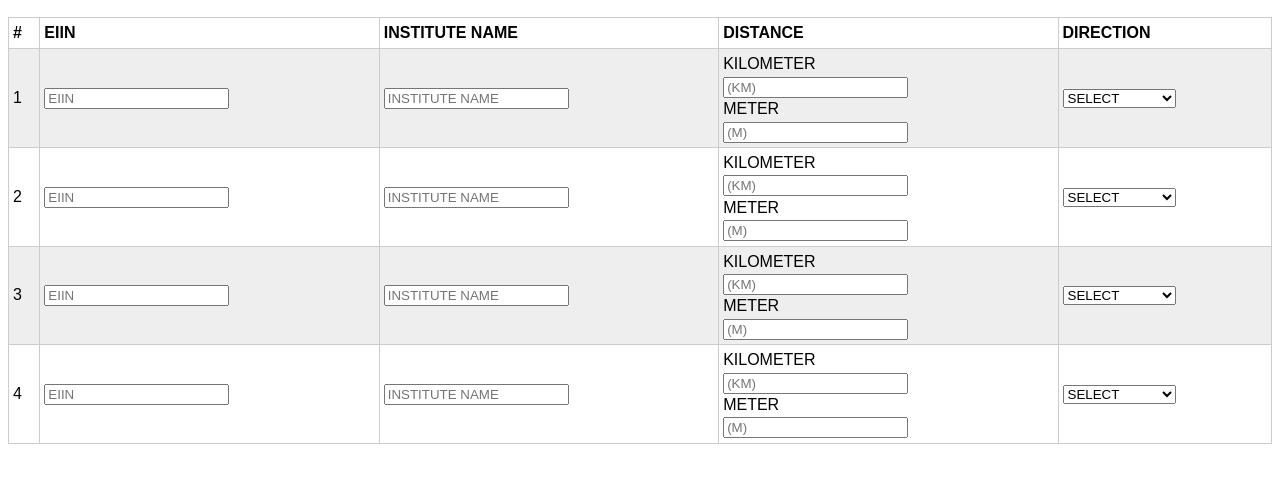
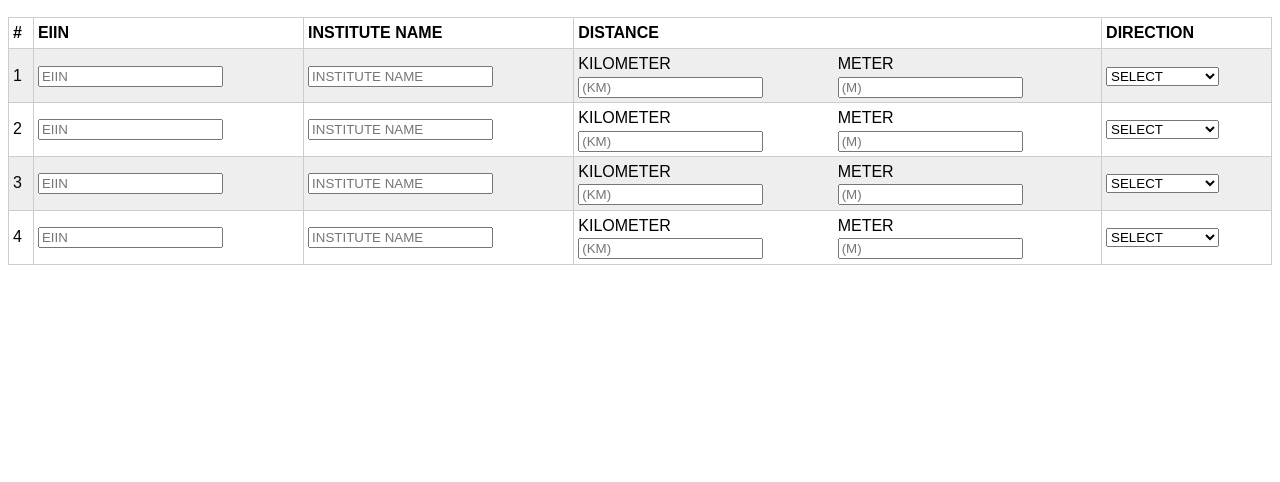
Before and after one commit to prangancode/task-1, a plain HTML site: page index.html in a window 1280 px wide. Shown: the part 176-658 px from the top of the page. Drawn offline with Linux system fonts and the light colour scheme.

Commit message:
distance alignment done

```diff
--- a/index.html
+++ b/index.html
@@ -29,8 +29,14 @@
                 <td><input type="text" placeholder="EIIN" SIZE="20"></td>
                 <td><input type="text" placeholder="INSTITUTE NAME" SIZE="20"></td>
                 <td>
+                    <section class="flexible-container">
+                        <div class="half-width">
                             KILOMETER<br><input type="number" placeholder="(KM)" required /><BR>
+                        </div>
+                        <div class="half-width">
                             METER<br><input type="number" placeholder="(M)" required />
+                        </div>
+                    </section>
                 </td>
                 <td>
                     <select name="DIRECTION" id="DIRECTION">
@@ -52,8 +58,14 @@
                 <td><input type="text" placeholder="EIIN" SIZE="20"></td>
                 <td><input type="text" placeholder="INSTITUTE NAME" SIZE="20"></td>
                 <td>
+                    <section class="flexible-container">
+                        <div class="half-width">
                             KILOMETER<br><input type="number" placeholder="(KM)" required /><BR>
+                        </div>
+                        <div class="half-width">
                             METER<br><input type="number" placeholder="(M)" required />
+                        </div>
+                    </section>
                 </td>
                 <td>
                     <select name="DIRECTION" id="DIRECTION">
@@ -75,10 +87,14 @@
                 <td><input type="text" placeholder="EIIN" SIZE="20"></td>
                 <td><input type="text" placeholder="INSTITUTE NAME" SIZE="20"></td>
                 <td>
-                    <div class="input">
+                    <section class="flexible-container">
+                        <div class="half-width">
                             KILOMETER<br><input type="number" placeholder="(KM)" required /><BR>
+                        </div>
+                        <div class="half-width">
                             METER<br><input type="number" placeholder="(M)" required />
                         </div>
+                    </section>
                 </td>
                 <td>
                     <select name="DIRECTION" id="DIRECTION">
@@ -100,8 +116,14 @@
                 <td><input type="text" placeholder="EIIN" SIZE="20"></td>
                 <td><input type="text" placeholder="INSTITUTE NAME" SIZE="20"></td>
                 <td>
+                    <section class="flexible-container">
+                        <div class="half-width">
                             KILOMETER<br><input type="number" placeholder="(KM)" required /><BR>
+                        </div>
+                        <div class="half-width">
                             METER<br><input type="number" placeholder="(M)" required />
+                        </div>
+                    </section>
                 </td>
                 <td>
                     <select name="DIRECTION" id="DIRECTION">
--- a/style.css
+++ b/style.css
@@ -40,3 +40,12 @@ body {
   tbody tr:nth-child(odd) {
     background: #eee;
   }
+
+.half-width{
+    width: 50%;;
+}
+
+
+.flexible-container{
+  display: flex;
+}
```
Lines whose indentation alone changed are shown as unchanged.
